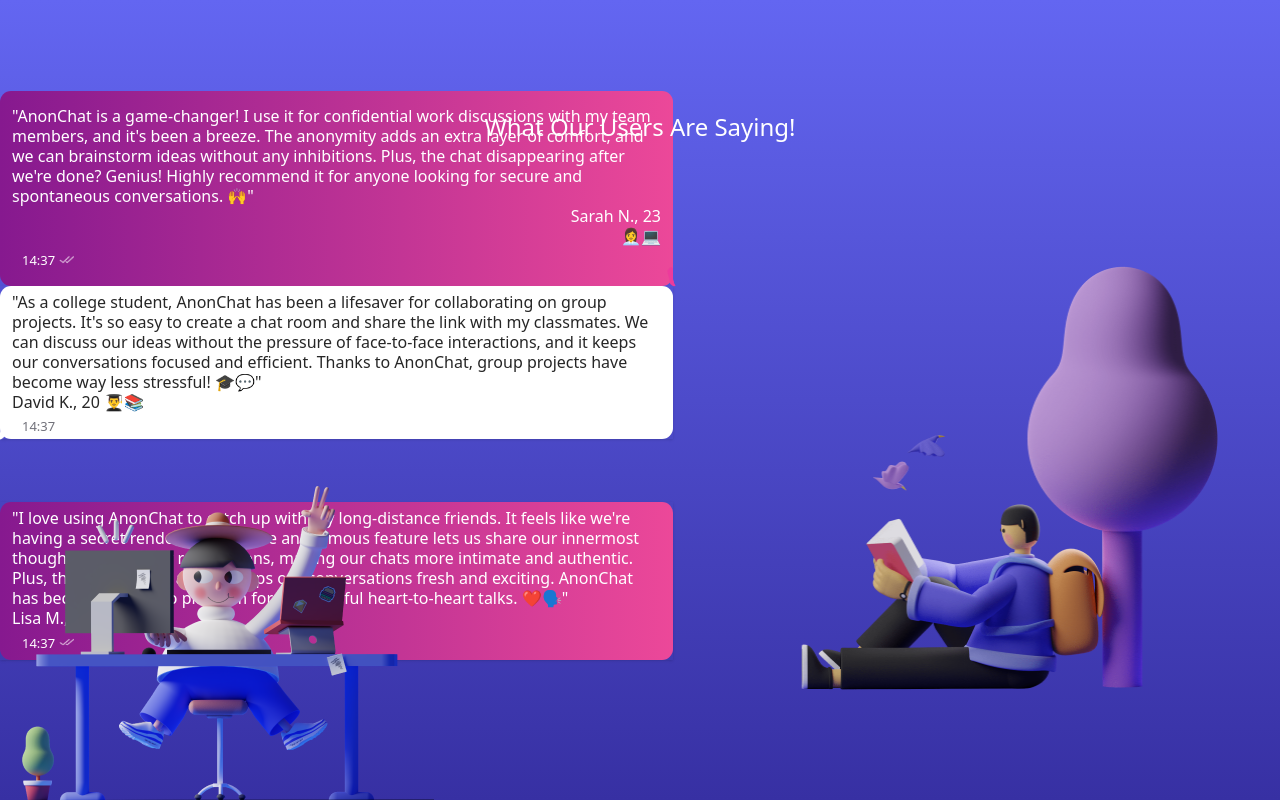
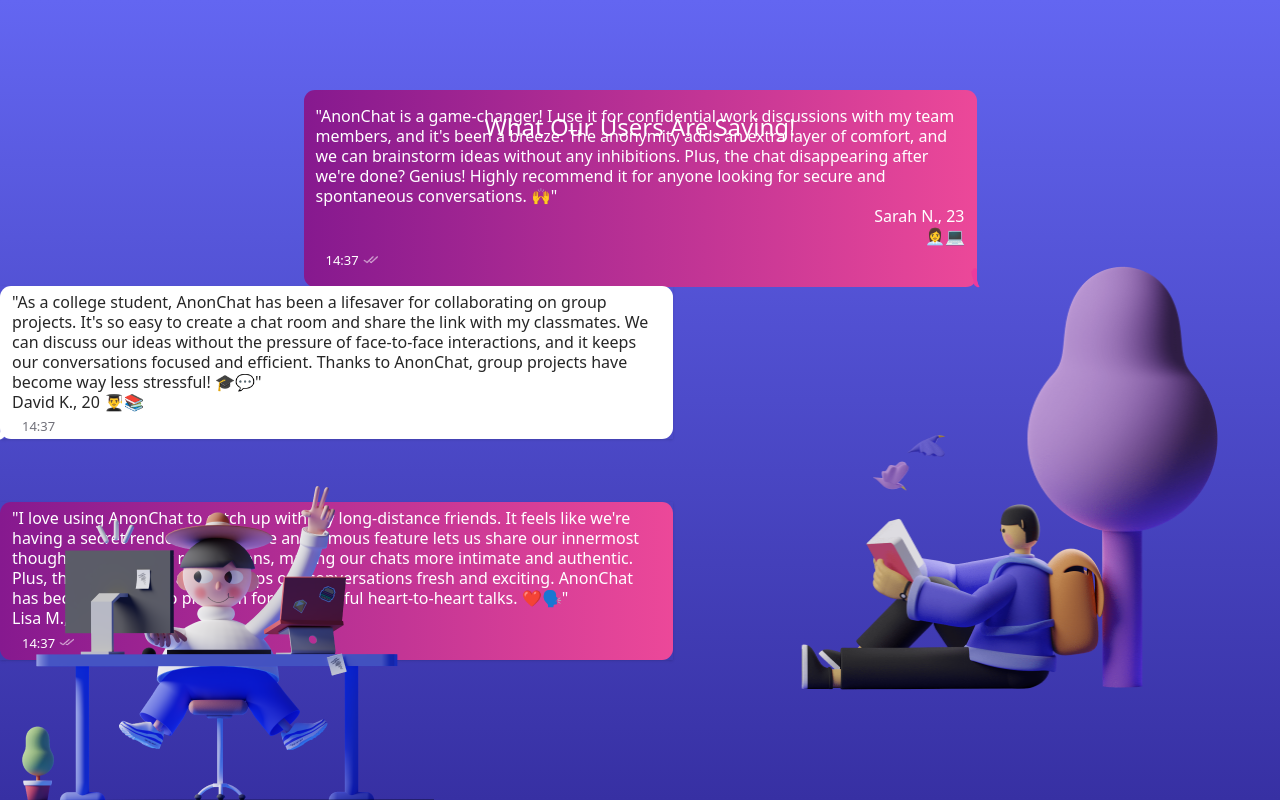
Before and after one commit to world-wide-techies/annon_chat, a Next.js app: page / in a window 1280 px wide. Built offline with nearby package versions, Linux system fonts and the light colour scheme; a web font is replaced by a local one.

Commit message:
Up5AM11:59 AMe5

```diff
--- a/app/components/testimonials_comp.js
+++ b/app/components/testimonials_comp.js
@@ -11,8 +11,8 @@ const Testimonials = () => {
     <div>
       <div className="w-full h-full relative bg-gradient-to-b from-indigo-500 to-indigo-800">
         <div className="flex flex-col h-screen w-screen justify-center place-items-center">
-          <div className="h-[195px] w-[673px] relative flex-col justify-center items-end flex  self-stretch px-3 py-4 bg-gradient-to-r from-fuchsia-800 to-pink-500 rounded-[11px]">
-            <div className=" ">
+          <div className="h-[195px] flex-col justify-center items-end flex">
+            <div className="w-[673px] relative self-stretch px-3 py-4 bg-gradient-to-r from-fuchsia-800 to-pink-500 rounded-[11px] ">
               <div className="w-[11px] h-5 right-[-5px] bottom-[-1px] absolute">
                 <Image
                   src={CONTAINER1}
```
